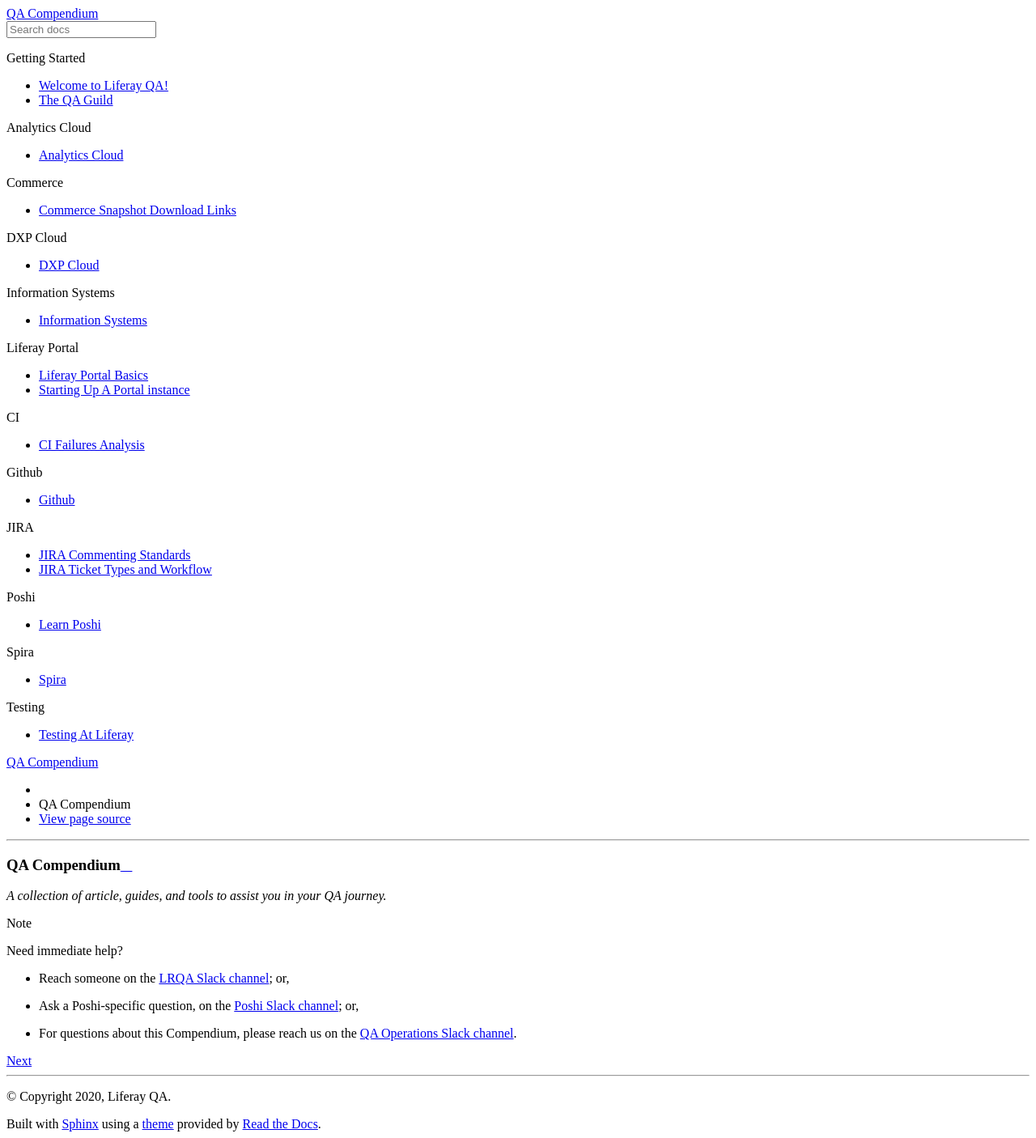
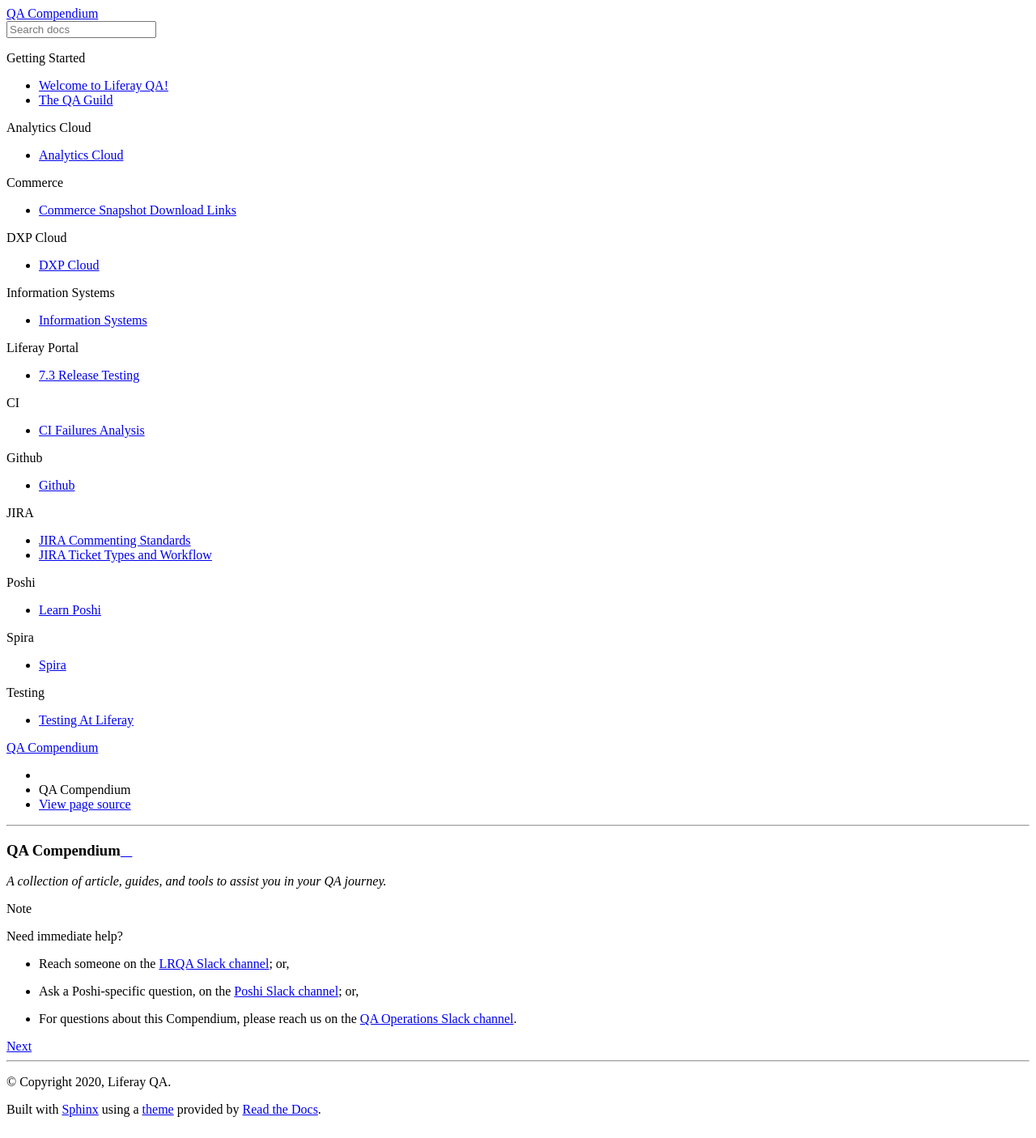
Before and after one commit to nikki-pru/qa-compendium, a Sphinx documentation site: the page built from docs/index.rst, in a window 1280 px wide. Shown: the whole page at 81% size. Built offline with Sphinx 7.4.7 and the Read the Docs theme 2.0.0, drawn with Linux system fonts in a browser that asks for light colours; some of the changed lines change nothing that is shown.

Commit message:
LRQA-59275 Hide unfinished restructure, display Releases

```diff
--- a/docs/index.rst
+++ b/docs/index.rst
@@ -65,8 +65,7 @@
   :hidden:
   :maxdepth: 2
 
-  portal/portal-basics/0*
-  *
+  portal/releases/*
 
 .. Tools
 .. toctree::
--- a/docs/portal/releases/index-releases.rst
+++ /dev/null
@@ -1,9 +0,0 @@
-===============
-Release Testing
-===============
-
-.. toctree::
-  :glob:
-  :maxdepth: 2
-
-  *
```
